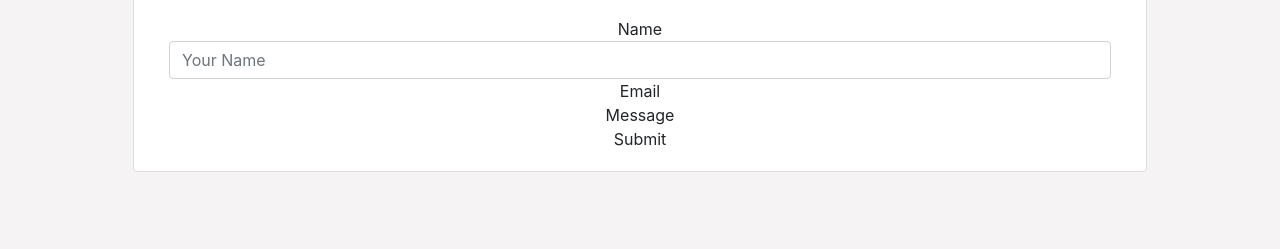
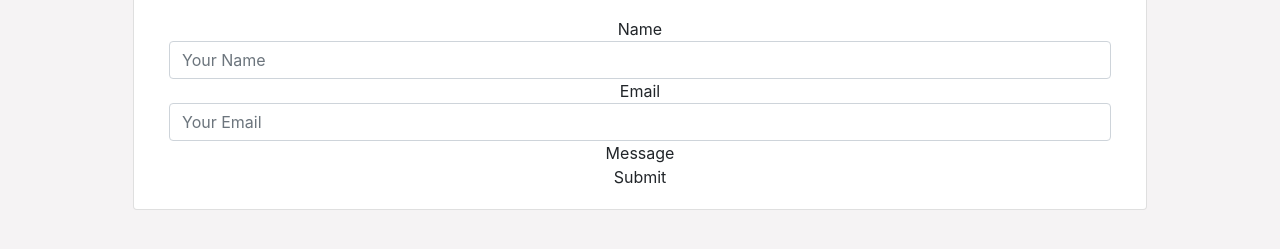
Before and after one commit to Rudy-Menjivar/mrp, a plain HTML site: page contact.html in a window 1280 px wide. Shown: the part 189-438 px from the top of the page. Drawn offline with nearby package versions, Linux system fonts and the light colour scheme.

Commit message:
Added input form for Email

```diff
--- a/contact.html
+++ b/contact.html
@@ -55,6 +55,7 @@
           <div class="row-9">
             <div class="col">
               Email
+              <input type="email" name="email" class="form-control" placeholder="Your Email" required>
             </div>
           </div>
           <div class="row-9">
```
